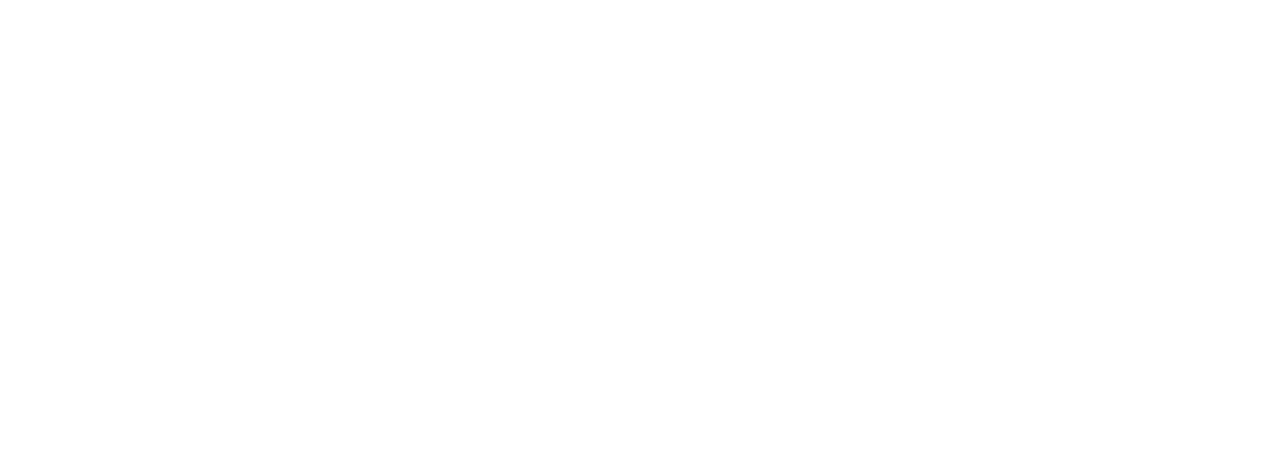
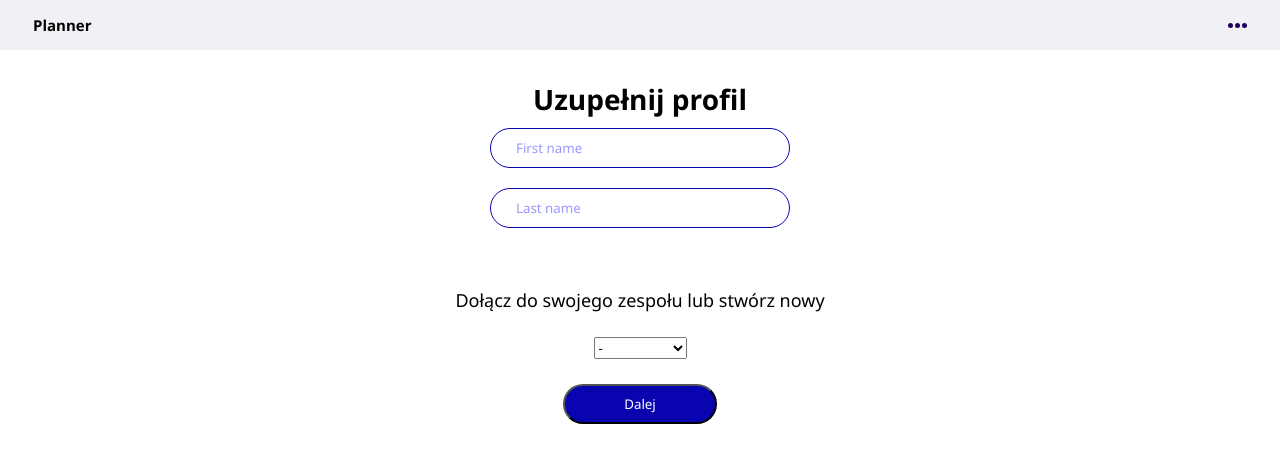
Before and after one commit to Bartlomiej95/Planner2-frontend, a React (Create React App) app: page /activate/1 in a window 1280 px wide. Before the commit this address had no page. Shown: the top 462 px of the page. Built offline with nearby package versions, Linux system fonts and the light colour scheme.

Commit message:
Created and added activate new user page and activate new user form

```diff
--- a/src/App.tsx
+++ b/src/App.tsx
@@ -1,12 +1,16 @@
-import { BrowserRouter as Router, Routes, Route } from "react-router-dom";
+import { BrowserRouter as Router, Routes, Route, useParams } from "react-router-dom";
 import { ThemeProvider } from "styled-components";
 import GlobalStyle from "./theme/GlobalStyle";
 import { theme } from "./theme/mainTheme";
+import { ActivateUserPage } from "./views/ActivateUserPage";
 import { HomePage } from "./views/HomePage";
 import { LoginPage } from "./views/LoginPage";
 import { RegisterPage } from "./views/RegisterPage";
 
 function App() {
+
+  let { link } = useParams();
+
   return (
     <>
       <GlobalStyle />
@@ -16,6 +20,7 @@
             <Route path="/" element={<HomePage/>}/>
             <Route path="/login" element={<LoginPage/>}/>
             <Route path="/register" element={<RegisterPage/>}/>
+            <Route path="/activate/:link" element={<ActivateUserPage/>}/>
           </Routes>
         </Router>
 
--- a/src/components/Input/Input.ts
+++ b/src/components/Input/Input.ts
@@ -8,4 +8,9 @@
     border-radius: ${({ theme }) => theme.Input.borderRadius};
     padding: ${({ theme }) => theme.Input.mobilePadding};
     margin: 10px auto;
+
+    ::placeholder{
+        padding-left: 25px;
+        color: rgb(55, 47, 255, 0.5);
+    }
 `;
--- /dev/null
+++ b/src/molecules/ActivateUserForm/ActivateUserForm.tsx
@@ -0,0 +1,97 @@
+import styled from "styled-components";
+import React, { useState } from "react";
+import { Heading, SubHeading } from "../../components/Heading/Heading";
+import { Input } from "../../components/Input/Input";
+import { PrimaryBtn } from "../../components/Button/Button";
+
+const ActivateForm = styled.form`
+    margin: 30px auto 10px auto;
+    display: flex;
+    flex-direction: column;
+    justify-content: center;
+    align-items: center;
+`;
+
+const ActivateFormSubHeading = styled(SubHeading)`
+    margin-top: 50px;
+    margin-bottom: 25px;
+`;
+
+const BtnWrapper = styled.div`
+    display: flex;
+    flex-direction: row;
+    justify-content: space-between;
+    margin-top: 25px;
+`;
+
+const Select = styled.select`
+    margin: auto 0;
+    margin-bottom: 25px;
+`;
+
+export const ActivateUserForm = () => {
+
+    const [selectValue, setSelectValue] = useState('');
+    const [secondPartOfForm, setSecondPartOfForm] = useState(false);
+    const [activateUserdata, setActivateUserdata] = useState({
+        firstName: '',
+        lastName: '',
+        company: '',
+        nip: '',
+        ifUserHasCompany: '',
+        password: '',
+    })
+
+    const handleSelectValue = (e: React.SyntheticEvent) => {
+        e.preventDefault();
+        const target = e.target as HTMLSelectElement;
+        setSelectValue(target.value);
+    }
+
+    const handleInpuValue = (e: React.SyntheticEvent) => {
+        e.preventDefault();
+        const target = e.target as HTMLInputElement;
+        setActivateUserdata({
+            ...activateUserdata,
+            [target.name]: target.value,
+        })
+    }
+
+    return(
+        <ActivateForm>
+            { secondPartOfForm ? (
+                <>
+                    <Heading>Ustaw hasło</Heading>
+                    <Input type="password" name="password" placeholder="Password" value={activateUserdata.password} onChange={(e) => handleInpuValue(e)}/>
+                    <BtnWrapper>
+                        <PrimaryBtn onClick={ (e) => setSecondPartOfForm(false)}>Poprzednie</PrimaryBtn>
+                        <PrimaryBtn>Ustaw hasło</PrimaryBtn>
+                    </BtnWrapper>
+                </>
+            ) : (
+                <>
+                    <Heading>Uzupełnij profil</Heading>
+                    <Input type="text" name="firstName" placeholder="First name" value={activateUserdata.firstName} onChange={(e) => handleInpuValue(e)}/>
+                    <Input type="text" name="lastName" placeholder="Last name" value={activateUserdata.lastName} onChange={(e) => handleInpuValue(e)}/>
+                    <ActivateFormSubHeading>Dołącz do swojego zespołu lub stwórz nowy</ActivateFormSubHeading>
+
+                    <Select onChange={ (e) => handleSelectValue(e)} value={selectValue}>
+                        <option value="-">-</option>
+                        <option value="new">Załóż nową</option>
+                        <option value="A">Firma A</option>
+                        <option value="B">Firma B</option>
+                    </Select>
+                    {
+                        selectValue === "new" && (
+                            <>
+                                <Input type="text" name="company" placeholder="Company name" onChange={(e) => handleInpuValue(e)}/>
+                                <Input type="number" name="tax" placeholder="Tax number" onChange={(e) => handleInpuValue(e)} />
+                            </>
+                        )
+                    }
+                    <PrimaryBtn onClick={() => setSecondPartOfForm(true)}>Dalej</PrimaryBtn>
+                    </>
+                )}
+        </ActivateForm>
+    )
+}
--- /dev/null
+++ b/src/organisms/AcitaveUserSection/ActivateUserSection.tsx
@@ -0,0 +1,15 @@
+import styled from "styled-components";
+import { ActivateUserForm } from "../../molecules/ActivateUserForm/ActivateUserForm";
+
+const Wrapper = styled.section`
+    width: 100%;
+`;
+
+
+export const ActivateUserSection = () => {
+    return(
+        <Wrapper>
+            <ActivateUserForm />
+        </Wrapper>
+    )
+}
--- /dev/null
+++ b/src/views/ActivateUserPage.tsx
@@ -0,0 +1,11 @@
+import { ActivateUserSection } from "../organisms/AcitaveUserSection/ActivateUserSection"
+import Header from "../organisms/Header/Header"
+
+export const ActivateUserPage = () => {
+    return(
+        <>
+            <Header/>
+            <ActivateUserSection />
+        </>
+    )
+}
```
